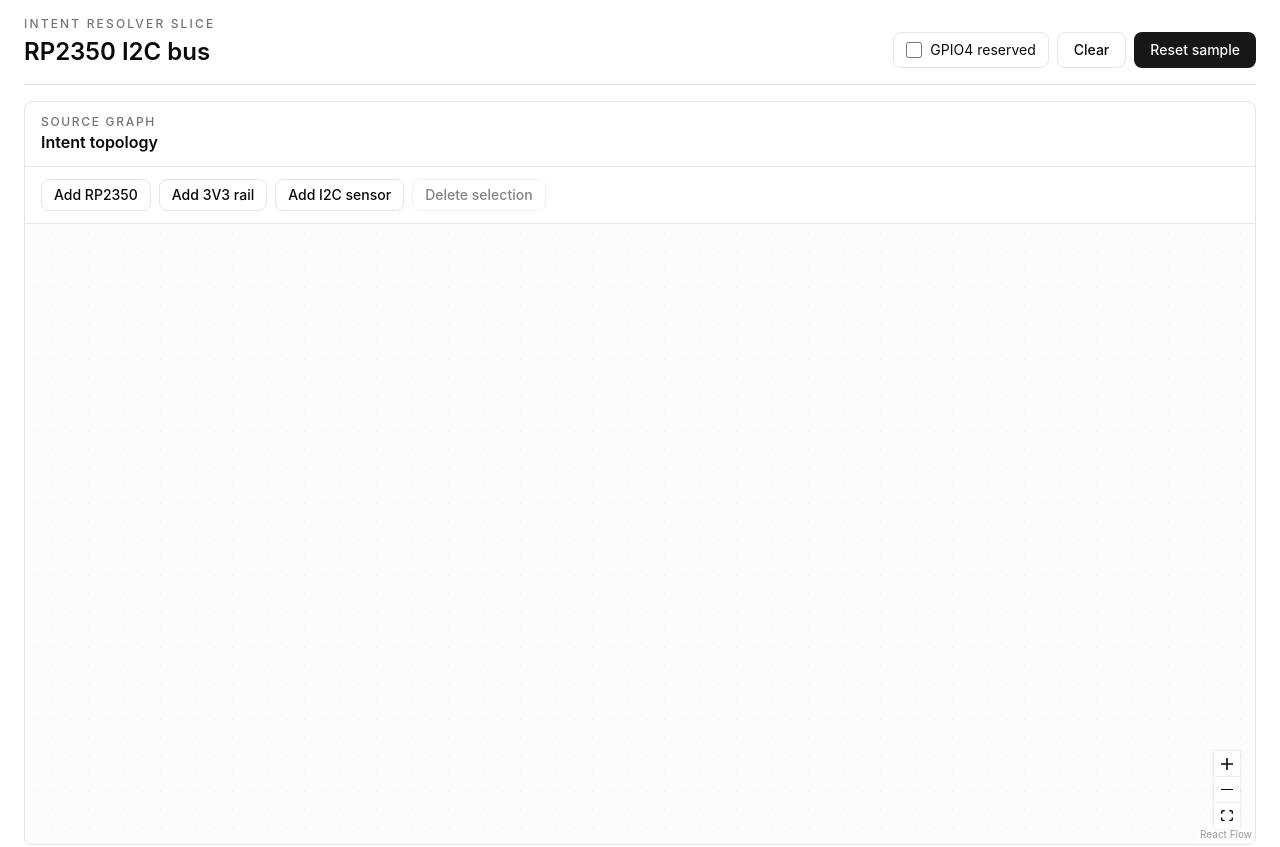
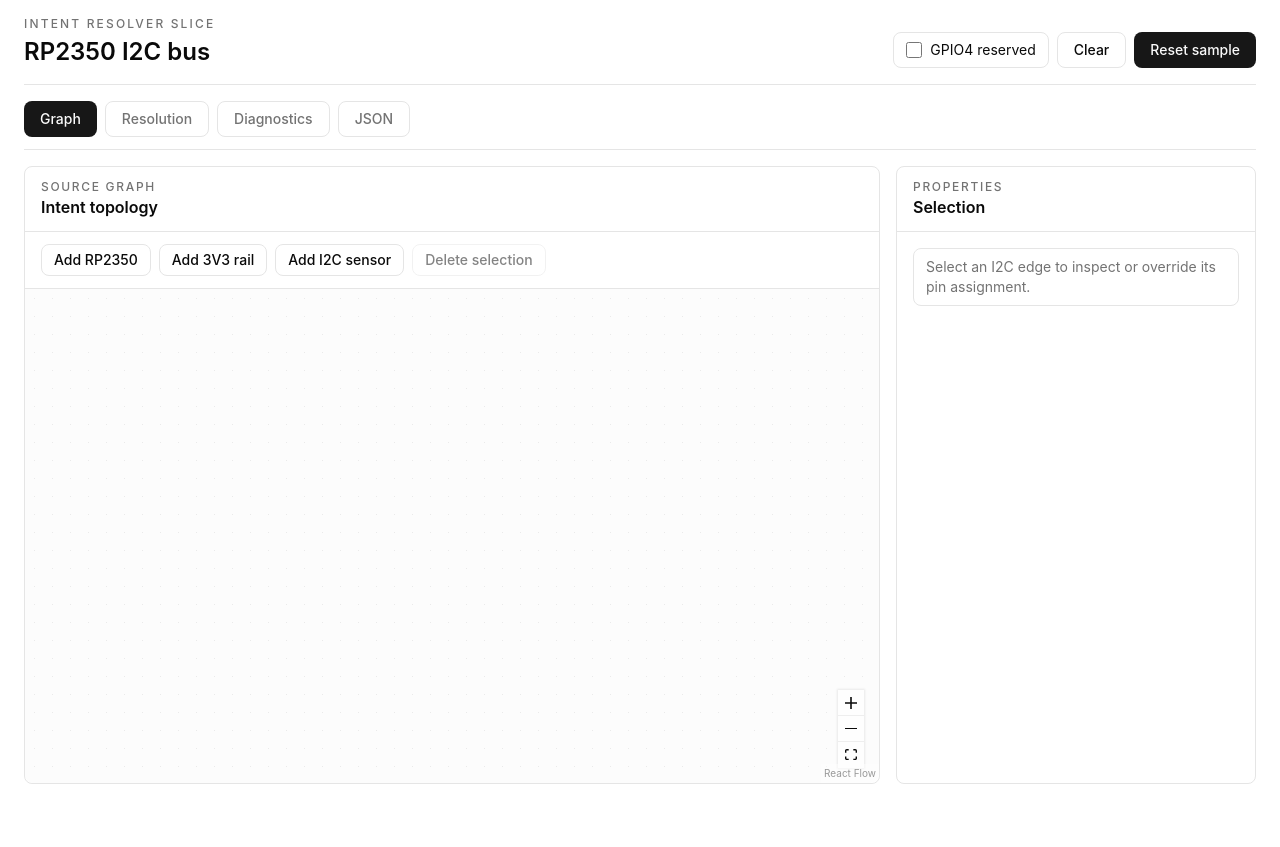
Before and after one commit to fliperama86/nocad, a React (Vite) app in the folder apps/web/: page / in a window 1280 px wide. Shown: the top 847 px of the page. After the commit the page ends 800 px from the top, so only its background shows below. Built offline with nearby package versions, Linux system fonts and the light colour scheme.

Commit message:
Refine I2C slice workspace layout

```diff
--- a/apps/web/src/features/i2c-slice/edge-assignment-panel.tsx
+++ b/apps/web/src/features/i2c-slice/edge-assignment-panel.tsx
@@ -10,6 +10,7 @@
 };
 
 export function EdgeAssignmentPanel({
+  className,
   onLockCurrent,
   onSetAuto,
   onSetManualPair,
@@ -17,6 +18,7 @@
   selectedEdgeId,
   source
 }: {
+  className?: string;
   onLockCurrent: (edgeId: string) => void;
   onSetAuto: (edgeId: string) => void;
   onSetManualPair: (edgeId: string, pair: PinPair) => void;
@@ -34,9 +36,9 @@
   const mode = edge?.strategy?.pinAssignment === "manual" ? "manual" : "auto";
 
   return (
-    <Panel>
-      <PanelHeader eyebrow="Assignment" title="Selected edge" />
-      <div className="grid gap-4 p-4">
+    <Panel className={cn("flex min-h-0 flex-col overflow-hidden", className)}>
+      <PanelHeader eyebrow="Properties" title="Selection" />
+      <div className="grid gap-4 overflow-auto p-4">
         {!selectedEdgeId ? (
           <EmptyState text="Select an I2C edge to inspect or override its pin assignment." />
         ) : !edge ? (
--- a/apps/web/src/features/i2c-slice/i2c-slice-app.tsx
+++ b/apps/web/src/features/i2c-slice/i2c-slice-app.tsx
@@ -33,6 +33,7 @@
 }
 
 type ComponentTemplate = "mcu" | "sensor" | "rail";
+type WorkspaceTab = "graph" | "resolution" | "diagnostics" | "json";
 type NodePositions = Record<string, XYPosition>;
 type GraphIdPrefix = "edge" | "node";
 type SourceDependency = {
@@ -118,12 +119,20 @@
   label: template.label
 }));
 
+const workspaceTabs: Array<{ id: WorkspaceTab; label: string }> = [
+  { id: "graph", label: "Graph" },
+  { id: "resolution", label: "Resolution" },
+  { id: "diagnostics", label: "Diagnostics" },
+  { id: "json", label: "JSON" }
+];
+
 export function I2cSliceApp() {
   const [jsonView, setJsonView] = useState<JsonView>("source");
   const [source, setSource] = useState<ProjectSource>(createBlankSource);
   const [positions, setPositions] = useState<NodePositions>({});
   const [graphRevision, setGraphRevision] = useState(0);
   const [selectedEdgeId, setSelectedEdgeId] = useState<string>();
+  const [activeTab, setActiveTab] = useState<WorkspaceTab>("graph");
 
   const resolved = useMemo(() => resolveProject(source), [source]);
   const selectedChoice = selectedEdgeId
@@ -322,9 +331,9 @@
   }
 
   return (
-    <main className="min-h-svh bg-background text-foreground">
-      <div className="mx-auto flex min-h-svh w-full max-w-none flex-col gap-4 px-4 py-4 sm:px-6">
-        <header className="flex flex-col gap-3 border-b border-border pb-4 lg:flex-row lg:items-end lg:justify-between">
+    <main className="h-svh overflow-hidden bg-background text-foreground">
+      <div className="mx-auto flex h-full w-full max-w-none flex-col gap-4 overflow-hidden px-4 py-4 sm:px-6">
+        <header className="flex shrink-0 flex-col gap-3 border-b border-border pb-4 lg:flex-row lg:items-end lg:justify-between">
           <div className="space-y-1">
             <p className="text-xs font-medium uppercase tracking-[0.18em] text-muted-foreground">
               Intent resolver slice
@@ -358,8 +367,34 @@
           </div>
         </header>
 
-        <section className="grid gap-4">
+        <section className="flex min-h-0 flex-1 flex-col overflow-hidden">
+          <div aria-label="Workspace views" className="flex shrink-0 flex-wrap items-center gap-2 border-b border-border pb-3" role="tablist">
+            {workspaceTabs.map((tab) => (
+              <button
+                aria-controls={`${tab.id}-panel`}
+                aria-selected={activeTab === tab.id}
+                className={workspaceTabClassName(activeTab === tab.id)}
+                id={`${tab.id}-tab`}
+                key={tab.id}
+                onClick={() => setActiveTab(tab.id)}
+                role="tab"
+                type="button"
+              >
+                {tab.label}
+              </button>
+            ))}
+          </div>
+
+          <div className="min-h-0 flex-1 overflow-hidden pt-4">
+            {activeTab === "graph" ? (
+              <div
+                aria-labelledby="graph-tab"
+                className="grid h-full min-h-0 gap-4 lg:grid-cols-[minmax(0,1fr)_360px]"
+                id="graph-panel"
+                role="tabpanel"
+              >
                 <IntentGraphView
+                  className="min-h-0"
                   componentTemplates={componentPalette}
                   graphRevision={graphRevision}
                   onAddComponent={addComponent}
@@ -372,9 +407,8 @@
                   resolved={resolved}
                   source={source}
                 />
-
-          <section className="grid gap-4 lg:grid-cols-2 2xl:grid-cols-[minmax(360px,0.7fr)_minmax(0,0.85fr)_minmax(0,0.95fr)_minmax(360px,0.75fr)]">
                 <EdgeAssignmentPanel
+                  className="min-h-0 lg:w-[360px]"
                   onLockCurrent={lockCurrentAssignment}
                   onSetAuto={setEdgeAuto}
                   onSetManualPair={setManualPinPair}
@@ -382,20 +416,46 @@
                   selectedEdgeId={selectedEdgeId}
                   source={source}
                 />
+              </div>
+            ) : null}
+
+            {activeTab === "resolution" ? (
+              <div aria-labelledby="resolution-tab" className="h-full overflow-auto" id="resolution-panel" role="tabpanel">
+                <div className="grid gap-4 xl:grid-cols-2">
                   <ResolutionPanel resolved={resolved} source={source} />
                   <BindingsPanel nets={resolved.nets} selectedChoice={selectedChoice} source={source} />
+                </div>
+              </div>
+            ) : null}
+
+            {activeTab === "diagnostics" ? (
+              <div aria-labelledby="diagnostics-tab" className="h-full overflow-auto" id="diagnostics-panel" role="tabpanel">
                 <DiagnosticsPanel diagnostics={resolved.diagnostics} source={source} />
+              </div>
+            ) : null}
+
+            {activeTab === "json" ? (
+              <div aria-labelledby="json-tab" className="h-full" id="json-panel" role="tabpanel">
                 <JsonPanel
+                  className="h-full"
                   resolvedJson={resolvedJson}
                   selectedView={jsonView}
                   setSelectedView={setJsonView}
                   sourceJson={sourceJson}
                 />
-          </section>
+              </div>
+            ) : null}
+          </div>
         </section>
       </div>
     </main>
   );
+}
+
+function workspaceTabClassName(active: boolean) {
+  return active
+    ? "h-9 rounded-md bg-primary px-4 text-sm font-medium text-primary-foreground"
+    : "h-9 rounded-md border border-border px-4 text-sm font-medium text-muted-foreground";
 }
 
 function autoEdge(edge: IntentConnectionEdge): IntentConnectionEdge {
--- a/apps/web/src/features/i2c-slice/intent-graph-view.tsx
+++ b/apps/web/src/features/i2c-slice/intent-graph-view.tsx
@@ -50,6 +50,7 @@
 
 export function IntentGraphView({
   componentTemplates,
+  className,
   graphRevision,
   onAddComponent,
   onConnectNodes,
@@ -61,6 +62,7 @@
   resolved,
   source
 }: {
+  className?: string;
   componentTemplates: ComponentTemplate[];
   graphRevision: number;
   onAddComponent: (template: string) => void;
@@ -129,9 +131,9 @@
   }, [onRemoveNodes, onSelectedEdgeChange]);
 
   return (
-    <Panel>
+    <Panel className={cn("flex min-h-0 flex-col overflow-hidden", className)}>
       <PanelHeader eyebrow="Source graph" title="Intent topology" />
-      <div className="flex flex-wrap items-center gap-2 border-b border-border px-4 py-3">
+      <div className="flex shrink-0 flex-wrap items-center gap-2 border-b border-border px-4 py-3">
         {componentTemplates.map((template) => (
           <button
             className="h-8 rounded-md border border-border px-3 text-sm font-medium"
@@ -151,7 +153,7 @@
           Delete selection
         </button>
       </div>
-      <div className="h-[620px] min-h-[460px] overflow-hidden rounded-b-md bg-muted/30">
+      <div className="min-h-0 flex-1 overflow-hidden rounded-b-md bg-muted/30">
         <ReactFlow<IntentFlowNode, Edge>
           className="intent-flow"
           colorMode="system"
--- a/apps/web/src/features/i2c-slice/json-panel.tsx
+++ b/apps/web/src/features/i2c-slice/json-panel.tsx
@@ -1,21 +1,24 @@
+import { cn } from "../../lib/utils";
 import { Panel } from "./panel";
 
 export type JsonView = "source" | "resolved";
 
 export function JsonPanel({
+  className,
   resolvedJson,
   selectedView,
   setSelectedView,
   sourceJson
 }: {
+  className?: string;
   resolvedJson: string;
   selectedView: JsonView;
   setSelectedView: (view: JsonView) => void;
   sourceJson: string;
 }) {
   return (
-    <Panel>
-      <div className="flex flex-col gap-3 border-b border-border px-4 py-3 sm:flex-row sm:items-center sm:justify-between">
+    <Panel className={cn("flex min-h-0 flex-col overflow-hidden", className)}>
+      <div className="flex shrink-0 flex-col gap-3 border-b border-border px-4 py-3 sm:flex-row sm:items-center sm:justify-between">
         <div>
           <p className="text-xs font-medium uppercase tracking-[0.14em] text-muted-foreground">JSON</p>
           <h2 className="text-base font-semibold">Source and resolved</h2>
@@ -37,7 +40,7 @@
           </button>
         </div>
       </div>
-      <pre className="max-h-[420px] overflow-auto p-4 text-xs leading-relaxed text-muted-foreground">
+      <pre className="min-h-0 flex-1 overflow-auto p-4 text-xs leading-relaxed text-muted-foreground">
         {selectedView === "source" ? sourceJson : resolvedJson}
       </pre>
     </Panel>
--- a/apps/web/src/features/i2c-slice/panel.tsx
+++ b/apps/web/src/features/i2c-slice/panel.tsx
@@ -11,7 +11,7 @@
 
 export function PanelHeader({ eyebrow, title }: { eyebrow: string; title: string }) {
   return (
-    <div className="border-b border-border px-4 py-3">
+    <div className="shrink-0 border-b border-border px-4 py-3">
       <p className="text-xs font-medium uppercase tracking-[0.14em] text-muted-foreground">{eyebrow}</p>
       <h2 className="text-base font-semibold">{title}</h2>
     </div>
```
Lines whose indentation alone changed are shown as unchanged.
